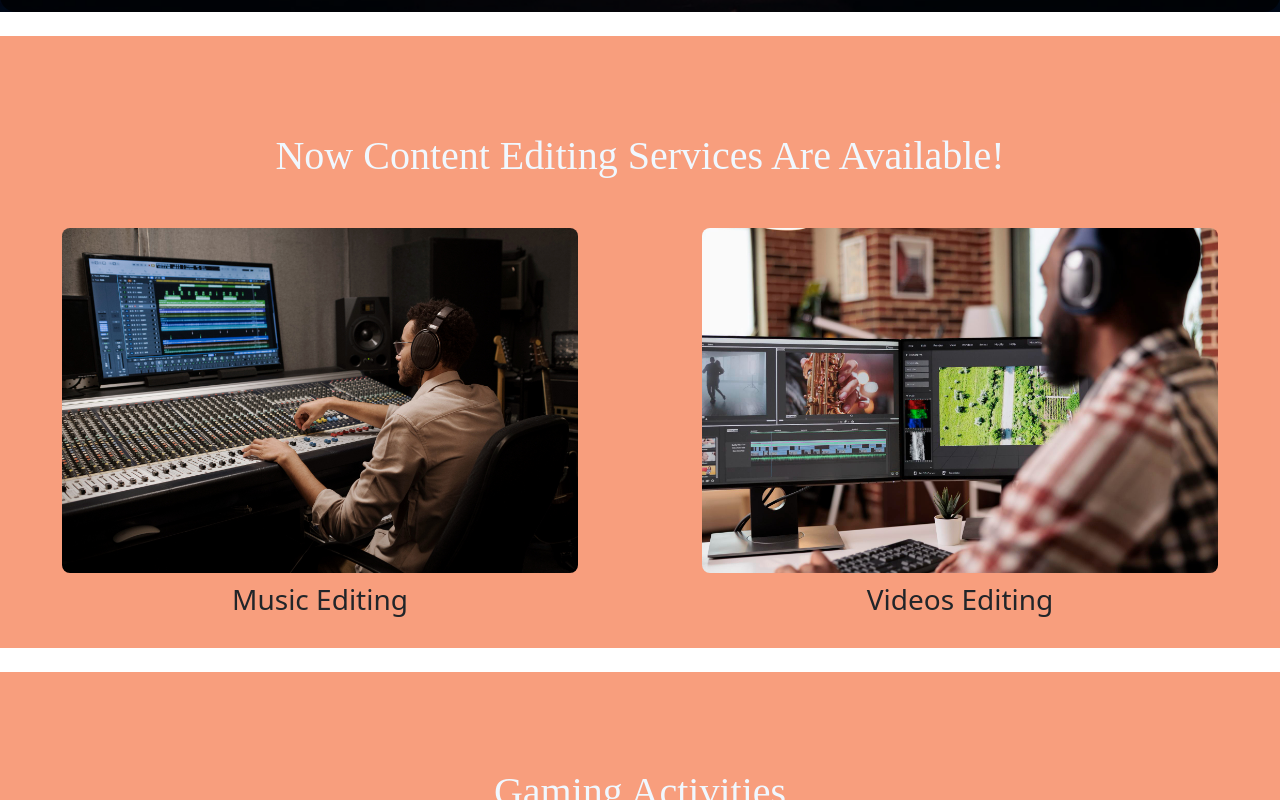
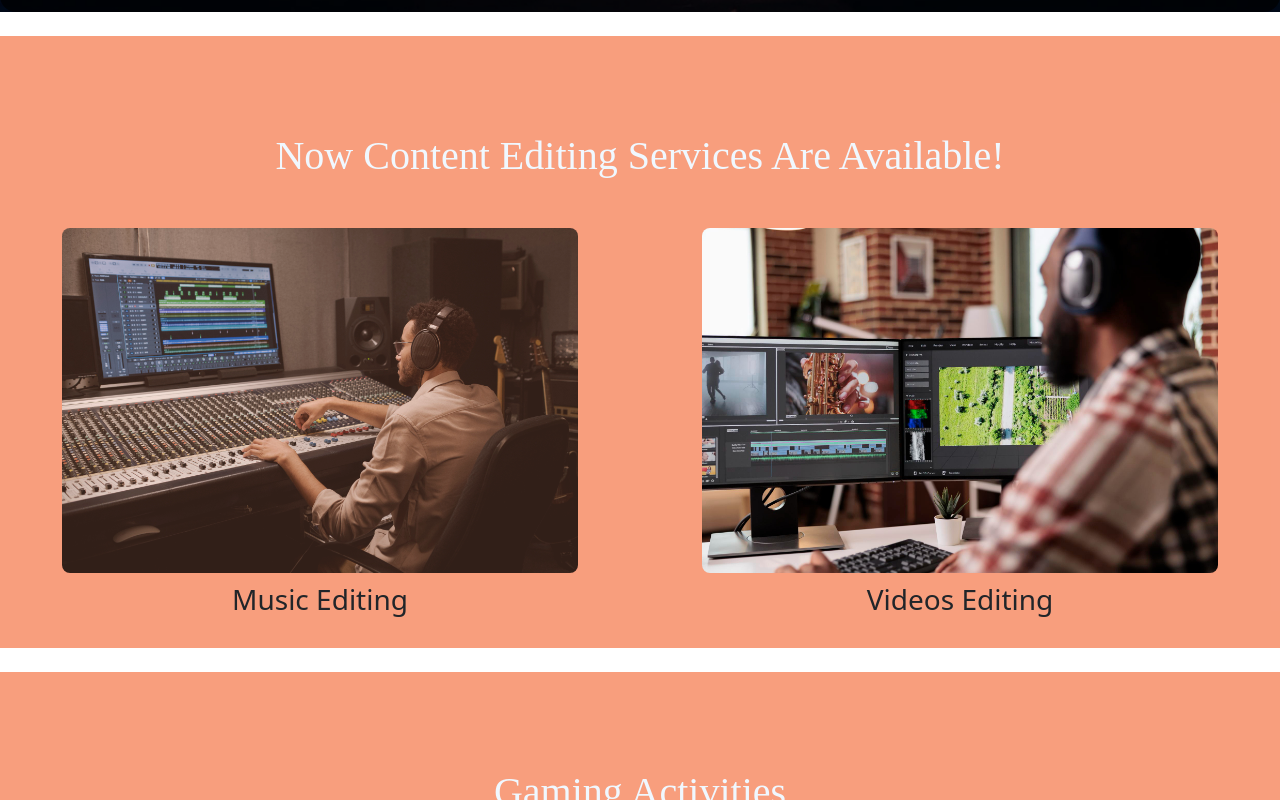
Before and after one commit to theartenterprises/tlg, a plain HTML site: page index.html in a window 1280 px wide. In both pictures the pointer is over the picture 320 px from the left and 1314 px from the top of the page. Shown: the part 914-1714 px from the top of the page. Drawn offline with nearby package versions, Linux system fonts and the light colour scheme; a web font is replaced by a local one.

Commit message:
Update content.css

```diff
--- a/css/content.css
+++ b/css/content.css
@@ -31,6 +31,10 @@
     border-radius: 8px;
     width:40.32258064516129vw ;
     height: 26.895161290322584vw;
+}
+.edit li img:hover{
+   opacity: 0.8;
+
 }
 
 .foot{
```
